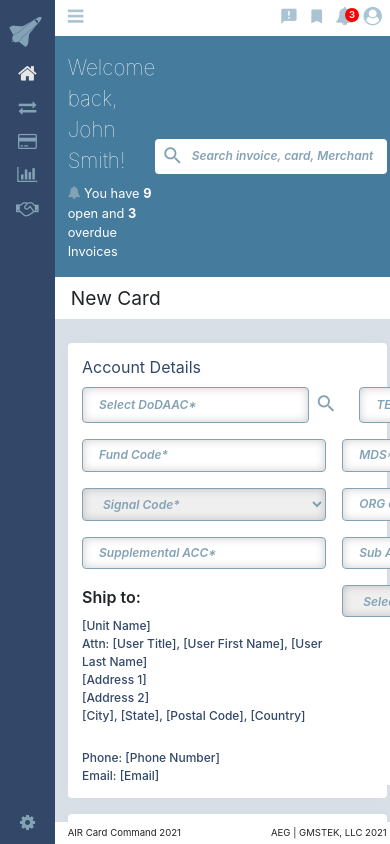
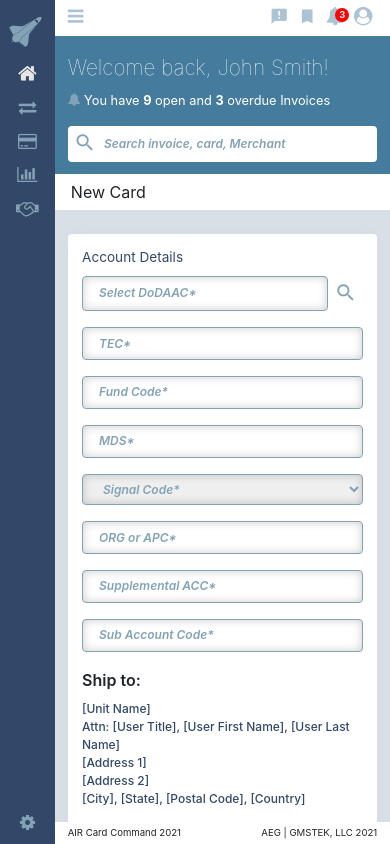
Before and after one commit to dmsanchez86/testGmStek, an Angular app: page / in a window 390 px wide. Built offline with nearby package versions, Linux system fonts and the light colour scheme.

Commit message:
queries 575px

```diff
--- a/src/assets/scss/base.scss
+++ b/src/assets/scss/base.scss
@@ -496,3 +496,66 @@ body{
     font-size: 1.15rem;
   }
 }
+
+@media(max-width: 575px){
+  .panel {
+    > .grid-2{
+      .grid{
+        grid-template-columns: 1fr;
+        column-gap: 1rem;
+        row-gap: 1rem;
+      }
+    }
+
+    .grid-5{
+      grid-template-columns: 1fr;
+    }
+
+    form .grid-2{
+      grid-template-columns: 1fr;
+    }
+  }
+  .grid-main.nav-open .nav ul li:not(.logo) a {
+    grid-template-columns: 40px 50px;
+  }
+
+  .nav ul li a {
+    font-size: 1.1rem;
+  }
+  .logo span {
+    font-size: 2rem;
+  }
+
+  .grid-main.nav-open .nav ul .logo a span {
+    font-size: 3rem;
+  }
+  .nav ul li:not(.logo) a span:last-child {
+    font-size: .7rem;
+  }
+
+  .notification{
+    flex-direction: column;
+    padding-bottom: .75rem;
+    justify-content: start;
+    align-items: inherit;
+  }
+  .notification .form{
+    flex: 1 1 100%;
+  }
+
+  .content-title h1 {
+    font-size: 1rem
+  }
+
+  .panel-title {
+    font-size: .85rem;
+    margin: 0 0 .5rem;
+  }
+  .panel-btn {
+    font-size: .8rem;
+  }
+  .panel-inputs {
+    grid-template-columns: 1fr;
+    row-gap: 1rem;
+  }
+}
```
